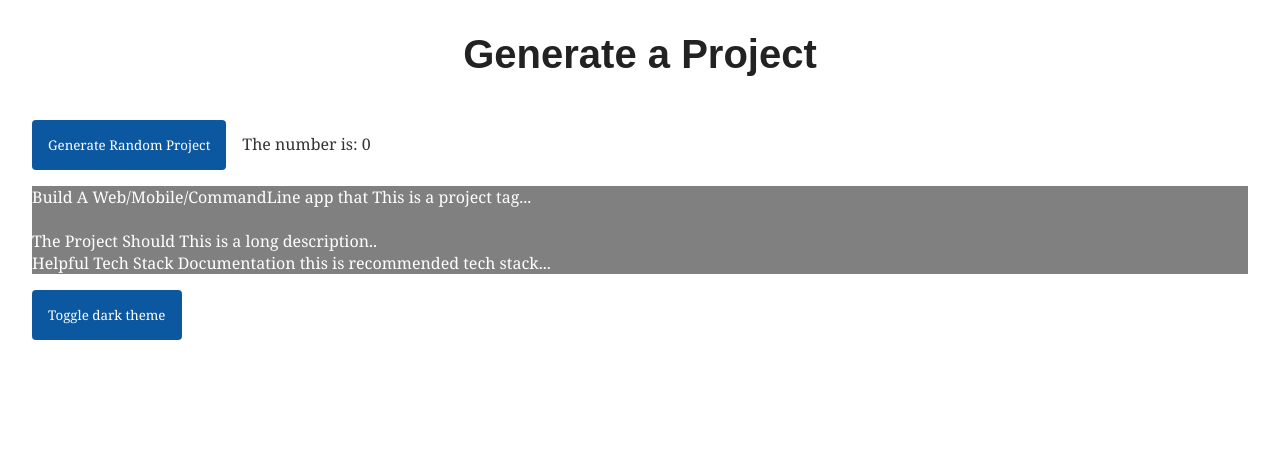
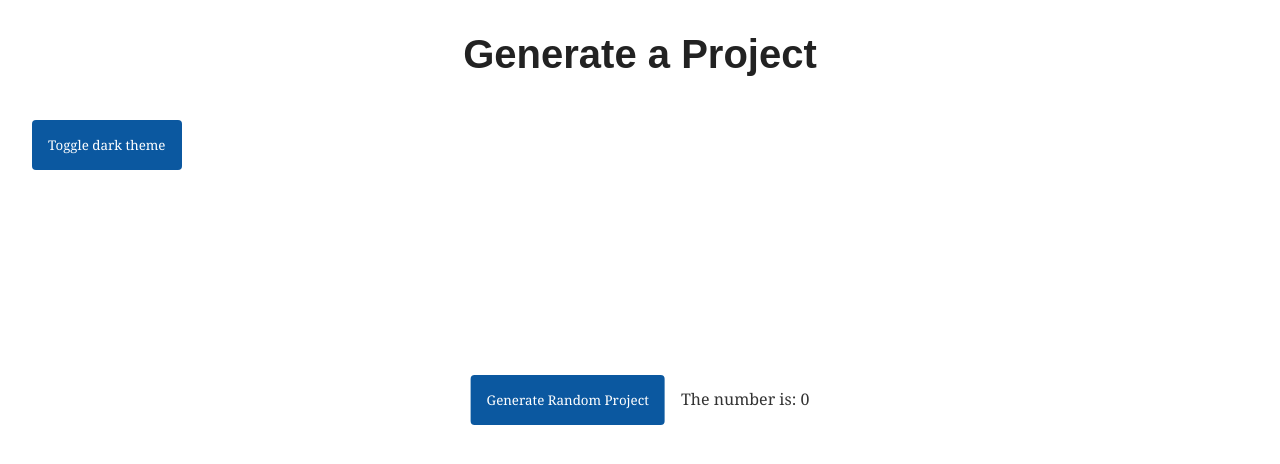
Before and after one commit to hackathon-project-generator/project-gen, an Angular app: page / in a window 1280 px wide. Shown: the top 464 px of the page. Built offline with nearby package versions, Linux system fonts and the light colour scheme.

Commit message:
made button display text when clicked

```diff
--- a/package.json
+++ b/package.json
@@ -19,6 +19,7 @@
     "@angular/platform-browser": "~13.3.0",
     "@angular/platform-browser-dynamic": "~13.3.0",
     "@angular/router": "~13.3.0",
+    "bootstrap": "^5.1.3",
     "rxjs": "~7.5.0",
     "tslib": "^2.3.0",
     "zone.js": "~0.11.4"
--- a/src/app/generate-project/generate-project.component.css
+++ b/src/app/generate-project/generate-project.component.css
@@ -3,6 +3,11 @@
     color: white;
 }
 
-.generateButton{
-
+.containerized{
+    margin: 0;
+    position: absolute;
+    top: 50%;
+    left: 50%;
+    -ms-transform: translate(-50%,-50%);
+    transform: translate(-50%,-50%);
 }
--- a/src/app/generate-project/generate-project.component.html
+++ b/src/app/generate-project/generate-project.component.html
@@ -1,7 +1,9 @@
-<div class="generateButton"><button (click)="GenerateProject()">Generate Random Project</button>
+<div class="containerized">
+    <div class="generateButton">
+        <button (click)="GenerateProject()">Generate Random Project</button>
         <span>The number is: </span>{{valued}}
     </div>
-<div class="project">
+    <div class="project" *ngIf="isShow">
         <div class="shortDesc">
             <span>Build A </span>{{project.type}}
             <span> app that </span> {{project.tag}}
@@ -14,3 +16,4 @@
             <span>Helpful Tech Stack Documentation </span>{{project.stack}}
         </div>
     </div>
+</div>
--- a/src/app/generate-project/generate-project.component.ts
+++ b/src/app/generate-project/generate-project.component.ts
@@ -15,7 +15,9 @@ export class GenerateProjectComponent implements OnInit {
     stack: 'this is recommended tech stack...'
   }
   valued:number = 0;
+  isShow:boolean = false;
   GenerateProject(): void {
+    this.isShow = true;
     this.valued = Math.floor((Math.random() * 100) + 1);
   }
   constructor() { }
```
Also changed, not shown: 1 other file (tests, documents, lock files or other folders). Lines whose indentation alone changed are shown as unchanged.
